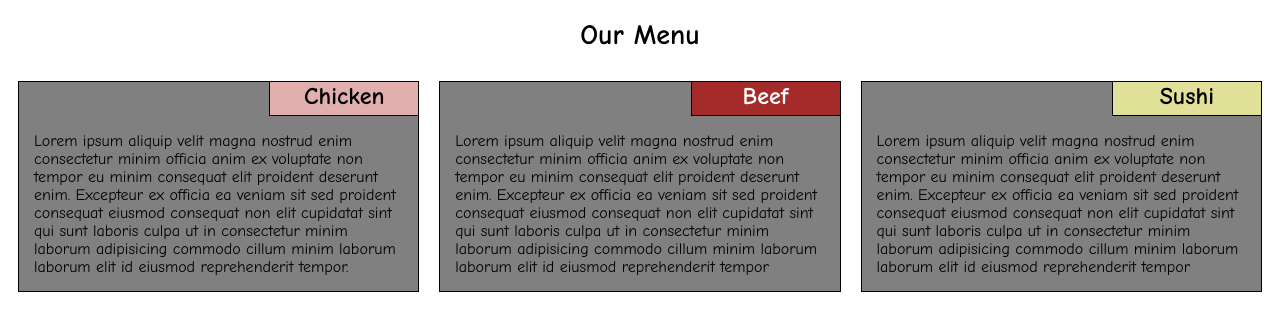
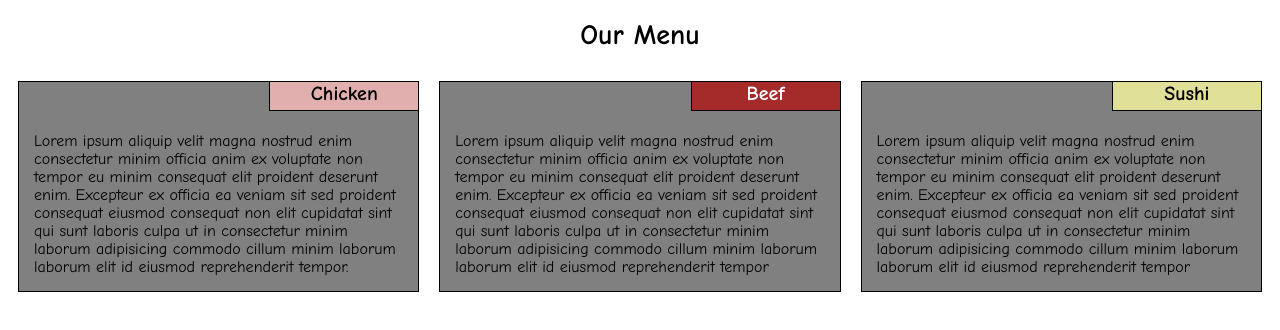
Before and after one commit to jmsial/coursera-test, a plain HTML site: page module2-solution/index.html in a window 1280 px wide. Drawn offline with Linux system fonts and the light colour scheme.

Commit message:
Correction to subtitle text

```diff
--- a/module2-solution/css/mod2.css
+++ b/module2-solution/css/mod2.css
@@ -16,7 +16,7 @@
   /*General qualities of the subtitles for each main container. The specific ones go by class.*/
   width: 150px;
   text-align: center;
-  text-size: 125%;
+  font-size: 125%;
   padding: auto;
   margin-top: 0px;
   margin-bottom: 15px;
```
